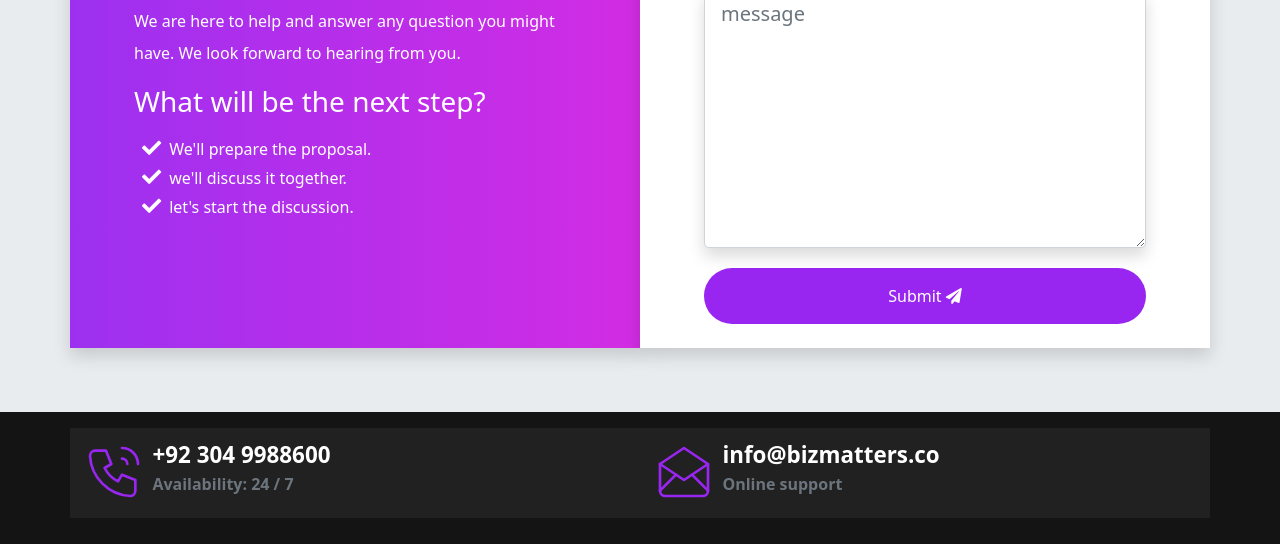
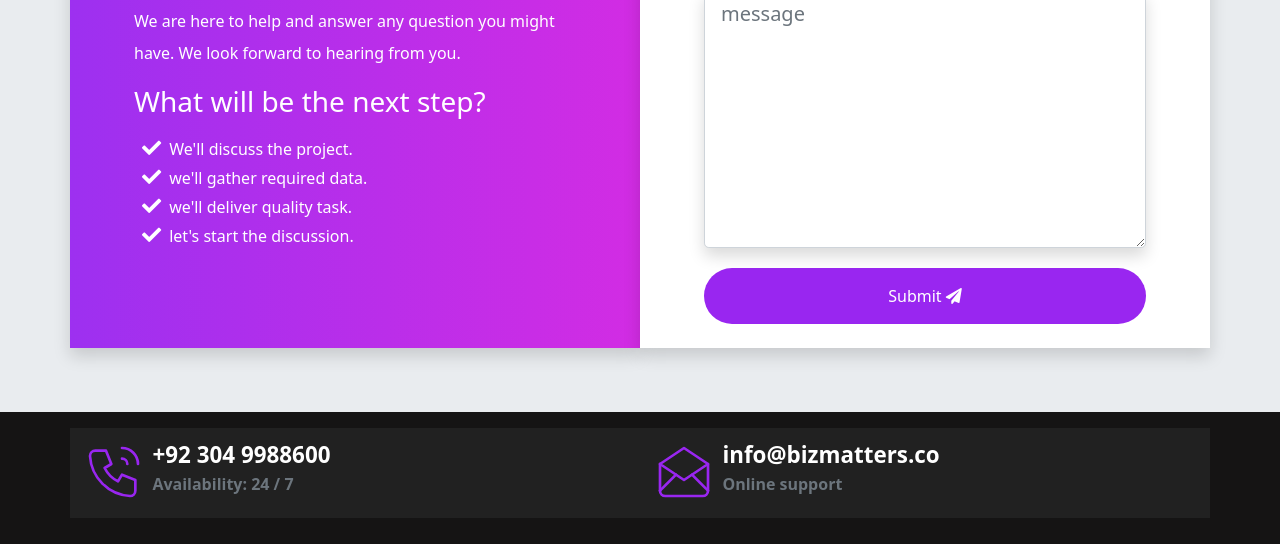
Before and after one commit to faizy644/bizmatters, a website: page index.html in a window 1280 px wide. Shown: the part 7137-7681 px from the top of the page. Drawn offline with nearby package versions, Linux system fonts and the light colour scheme; files that its build step writes are made by us from their sources.

Commit message:
Update index.html

```diff
--- a/index.html
+++ b/index.html
@@ -805,8 +805,9 @@
 	  </p>
           <h3 class="display-3--brief">What will be the next step?</h3>
           <ul class="cta-info__list">
-            <li>We'll prepare the proposal.</li>
-            <li>we'll discuss it together.</li>
+            <li>We'll discuss the project.</li>
+            <li>we'll gather required data.</li>
+	    <li>we'll deliver quality task.</li>
             <li>let's start the discussion.</li>
           </ul>
         </div>
```
